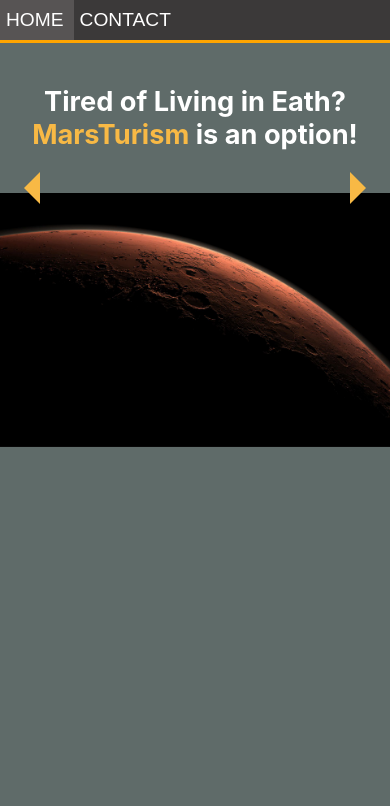
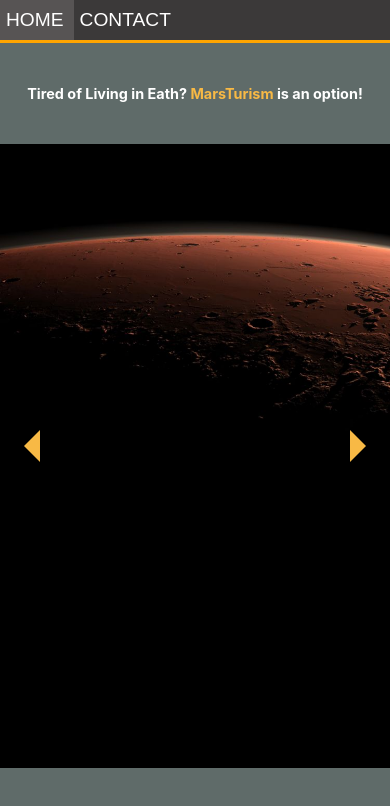
Before and after one commit to HenriqueFadoni/fictional-startup, a React (Create React App) app: page / in a window 390 px wide. Shown: the top 806 px of the page. Built offline with nearby package versions, Linux system fonts and the light colour scheme; what google-maps-react would draw is missing.

Commit message:
Making Home Page Responsive

```diff
--- a/src/containers/HomePage/HomePage.scss
+++ b/src/containers/HomePage/HomePage.scss
@@ -138,7 +138,7 @@ $height-slider: 45vw;
     .homepage {
         &__slider {
             height: 65vw;
-            img { height: 65vw }
+            img { height: 66vw }
         }
 
         &__container {
@@ -149,14 +149,173 @@ $height-slider: 45vw;
 
 @media (max-width: 800px) {
     .homepage {
+        &__slider {
+            height: 70vw;
+            img { height: 70vw }
+        }
+
         &__container {
             h1 {
                 font-size: 1.7rem;
                 margin-top: 5vh;
             }
             .btn__container {
-                    top: 29vw;
+                top: 44vw;
             }
         }
     }
 }
+
+@media (max-width: 700px) {
+    .homepage {
+        &__slider {
+            height: 90vw;
+            img { height: 90vw }
+        }
+
+        &__container {
+            .btn__container { top: 48vw }
+        }
+    }
+}
+
+@media (max-width: 660px) {
+    .homepage {
+        &__slider {
+            height: 100vw;
+            img { height: 100vw }
+        }
+
+        &__container {
+            h1 {
+                font-size: 1.3rem;
+                margin-top: 5vh;
+            }
+            .btn__container { top: 60vw }
+        }
+    }
+}
+
+@media (max-width: 550px) {
+    .homepage {
+        &__slider {
+            height: 120vw;
+            img { height: 120vw }
+        }
+
+        &__container {
+            h1 { font-size: 1rem }
+            .btn__container { top: 80vw }
+        }
+    }
+}
+
+@media (max-width: 500px) {
+    .homepage {
+        &__slider {
+            height: 140vw;
+            img {
+                height: 140vw;
+                width: auto;
+            }
+        }
+
+        &__container {
+            .btn__container { top: 75vw }
+        }
+    }
+}
+
+@media (max-width: 400px) {
+    .homepage {
+        &__slider {
+            height: 160vw;
+            img {
+                height: 160vw;
+                width: auto;
+            }
+        }
+
+        &__container {
+            h1 { font-size: .9rem }
+            .btn__container { top: 95vw }
+        }
+    }
+}
+
+@media (max-width: 320px) {
+    .homepage {
+        &__slider {
+            height: 200vw;
+            img {
+                height: 200vw;
+                width: auto;
+            }
+        }
+
+        &__container {
+            h1 { font-size: .7rem }
+            .btn__container { top: 120vw }
+        }
+    }
+}
+
+@media (max-width: 250px) {
+    .homepage {
+        &__slider {
+            height: 250vw;
+            img {
+                height: 250vw;
+                width: auto;
+            }
+        }
+
+        &__container {
+            h1 { font-size: .6rem }
+            .btn__container { top: 160vw }
+        }
+    }
+}
+
+@media (max-width: 220px) {
+    .homepage {
+        &__slider {
+            height: 290vw;
+            img {
+                height: 290vw;
+                width: auto;
+            }
+        }
+
+        &__container {
+            h1 { font-size: .6rem }
+            .btn__container { top: 180vw }
+        }
+    }
+}
+
+@media (max-width: 180px) {
+    .homepage {
+        &__slider {
+            height: 350vw;
+            img {
+                height: 350vw;
+                width: auto;
+            }
+        }
+
+        &__container {
+            h1 { font-size: .6rem }
+            .btn__container { top: 230vw }
+        }
+    }
+}
+@media (max-height: 1367) {
+    .homepage__slider {
+        height: 200vw;
+        margin-top: 5vh;
+        overflow: hidden;
+        z-index: 2;
+        transition: all .3s;
+    }
+}
```
Lines whose indentation alone changed are shown as unchanged.
